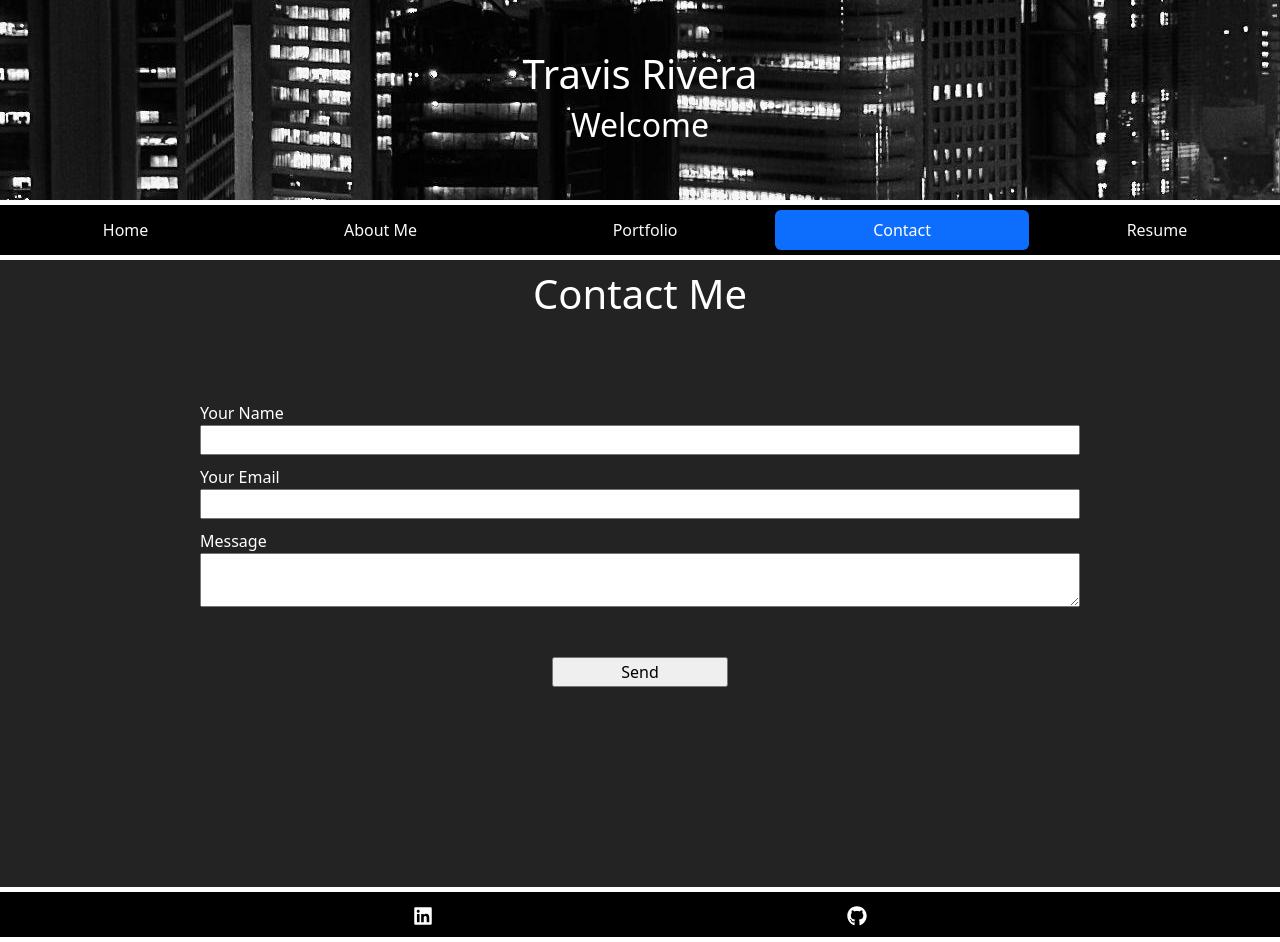
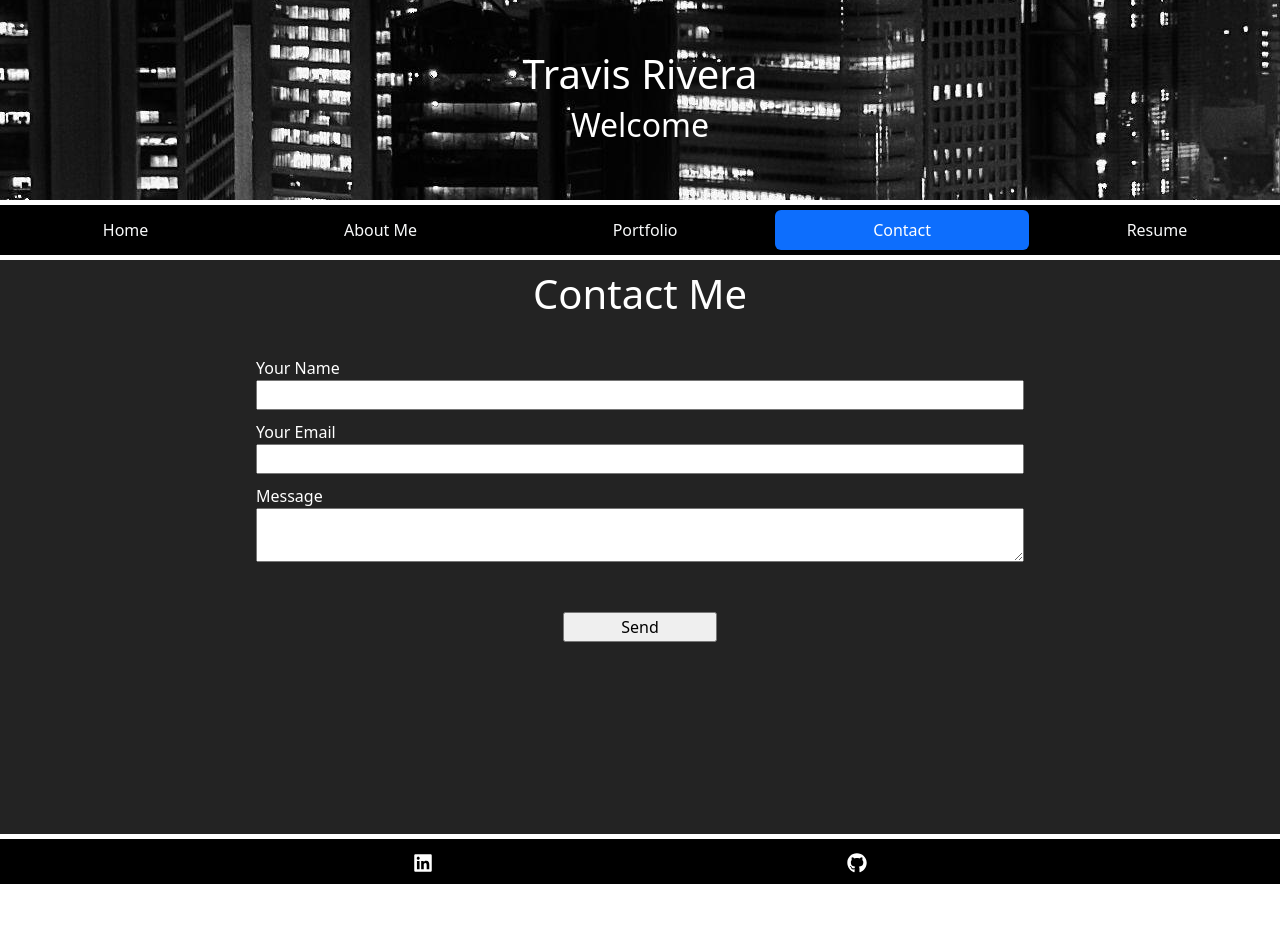
Before and after one commit to Travis3214/My-Portfolio, a React (Vite) app: page /Contact in a window 1280 px wide. After the commit the page ends 889 px from the top, so only its background shows below. Built offline with nearby package versions, Linux system fonts and the light colour scheme.

Commit message:
restarting about me page

```diff
--- a/src/index.css
+++ b/src/index.css
@@ -158,10 +158,10 @@
   flex-direction: column;
   justify-content: center;
   text-align: left;
-  padding-left: 200px;
-  padding-right: 200px;
-  padding-top: 75px;
-  padding-bottom: 200px;
+  padding-left: 20%;
+  padding-right: 20%;
+  padding-top: 30px;
+  padding-bottom: 15%;
 }
 
 .submit {
--- a/src/pages/About.jsx
+++ b/src/pages/About.jsx
@@ -1,13 +1,7 @@
 export default function About() {
     return (
-      <div className="container">
-        <div className="card text-bg-dark text mb-3">
-          <div className="card-header">About Me</div>
-            <div className="card-body">
-            <h5 className="card-title">Full-Stack Web Developer</h5>
-            <p className="card-text">Some quick example text to build on the card title and make up the bulk of the card's content.</p>
-            </div>
-        </div>
+      <div>
+        <h1 className="title">About me</h1>
       </div>
     );
   }
--- a/src/pages/Resume.jsx
+++ b/src/pages/Resume.jsx
@@ -1,7 +1,5 @@
-// export default function Resume() {
-
   const Resume = () => {
-    const resumePDF = 'resume.pdf'; // Replace this with the path to your resume PDF
+    const resumePDF = 'resume.pdf';
 
     return (
       <div>
```
